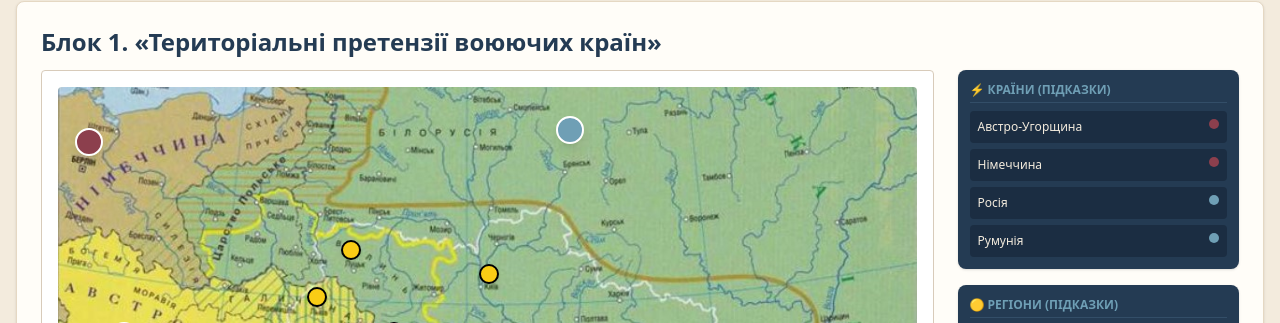
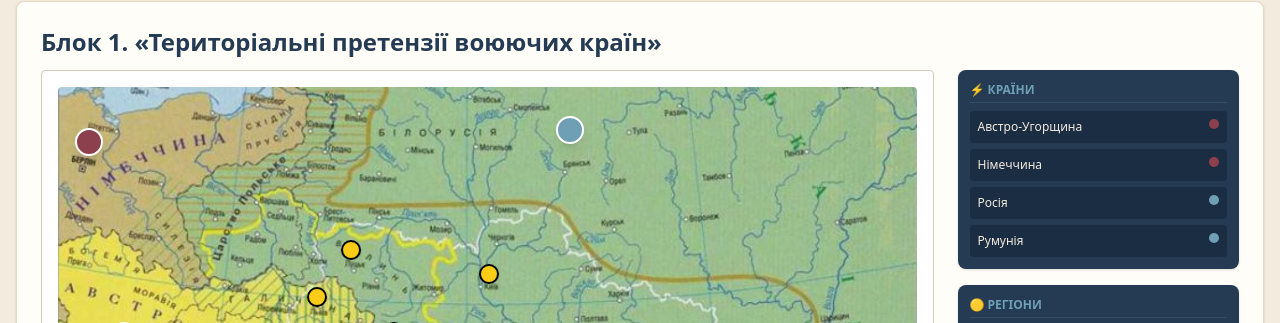
Before and after one commit to Olga-Gerinburg/ukraine-ww1-interactive, a plain HTML site: page index.html in a window 1280 px wide. Shown: the part 135-458 px from the top of the page. Drawn offline with nearby package versions, Linux system fonts and the light colour scheme.

Commit message:
Add files via upload

```diff
--- a/index.html
+++ b/index.html
@@ -93,11 +93,11 @@
                     </div>
                     <div class="lg:col-span-3 space-y-4">
                         <div class="bg-primary text-paper p-3 rounded-lg shadow">
-                            <h3 class="font-bold text-xs uppercase mb-2 text-secondary border-b border-[#334e68] pb-1">⚡ Країни (Підказки)</h3>
+                            <h3 class="font-bold text-xs uppercase mb-2 text-secondary border-b border-[#334e68] pb-1">⚡ Країни </h3>
                             <div class="space-y-1.5" id="b1-countries-list"></div>
                         </div>
                         <div class="bg-primary text-paper p-3 rounded-lg shadow">
-                            <h3 class="font-bold text-xs uppercase mb-2 text-secondary border-b border-[#334e68] pb-1">🟡 Регіони (Підказки)</h3>
+                            <h3 class="font-bold text-xs uppercase mb-2 text-secondary border-b border-[#334e68] pb-1">🟡 Регіони </h3>
                             <div class="space-y-1" id="b1-regions-list"></div>
                         </div>
                     </div>
```
